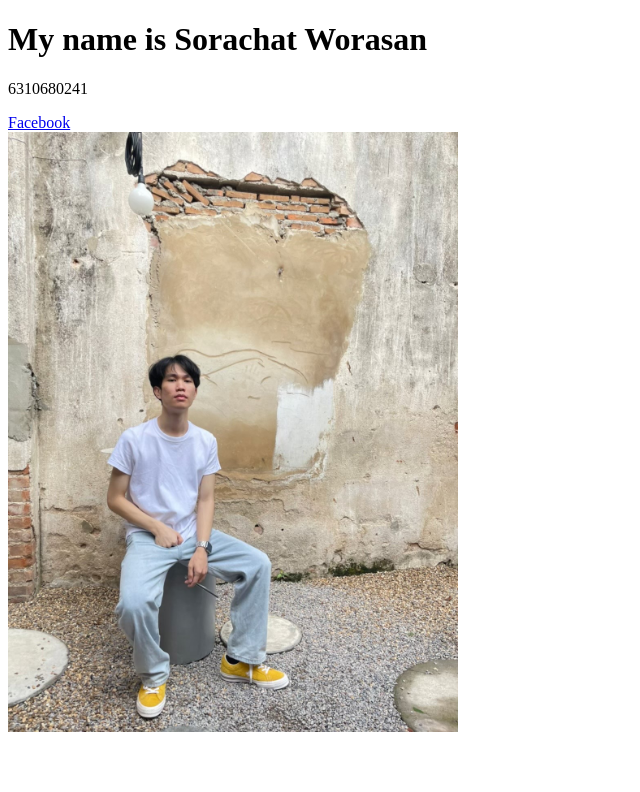
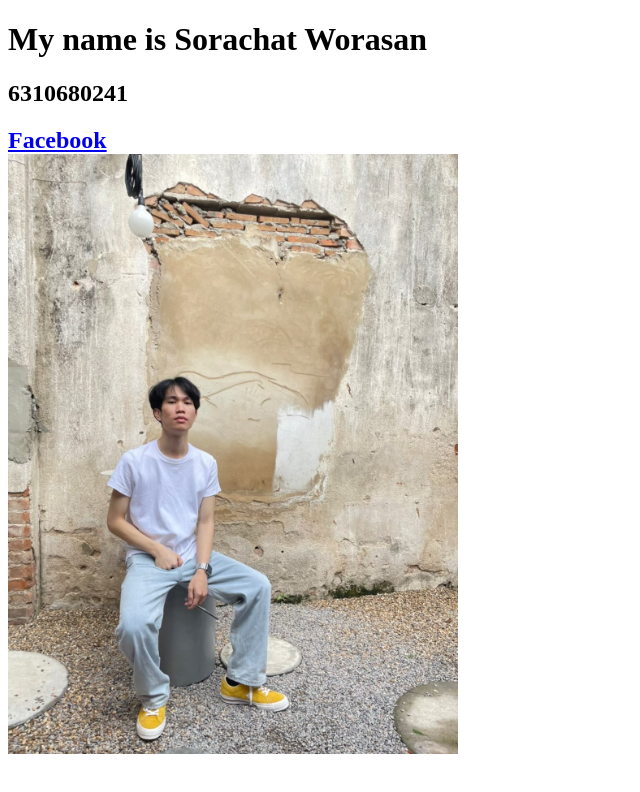
Before and after one commit to 6310680241/6310680241, a plain HTML site: page index.html in a window 1280 px wide. Shown: the whole page, without its empty margins (0-640 px from the left). Drawn offline with Linux system fonts and the light colour scheme.

Commit message:
update html

```diff
--- a/index.html
+++ b/index.html
@@ -6,7 +6,7 @@
 <body>
 
 <h1>My name is Sorachat Worasan</h1>
-<p>6310680241</p>
+<h2>6310680241<h2/>
 <div>
 	<a href="www.facebook.com/pleumii">Facebook<a/>
 <div/>
```
